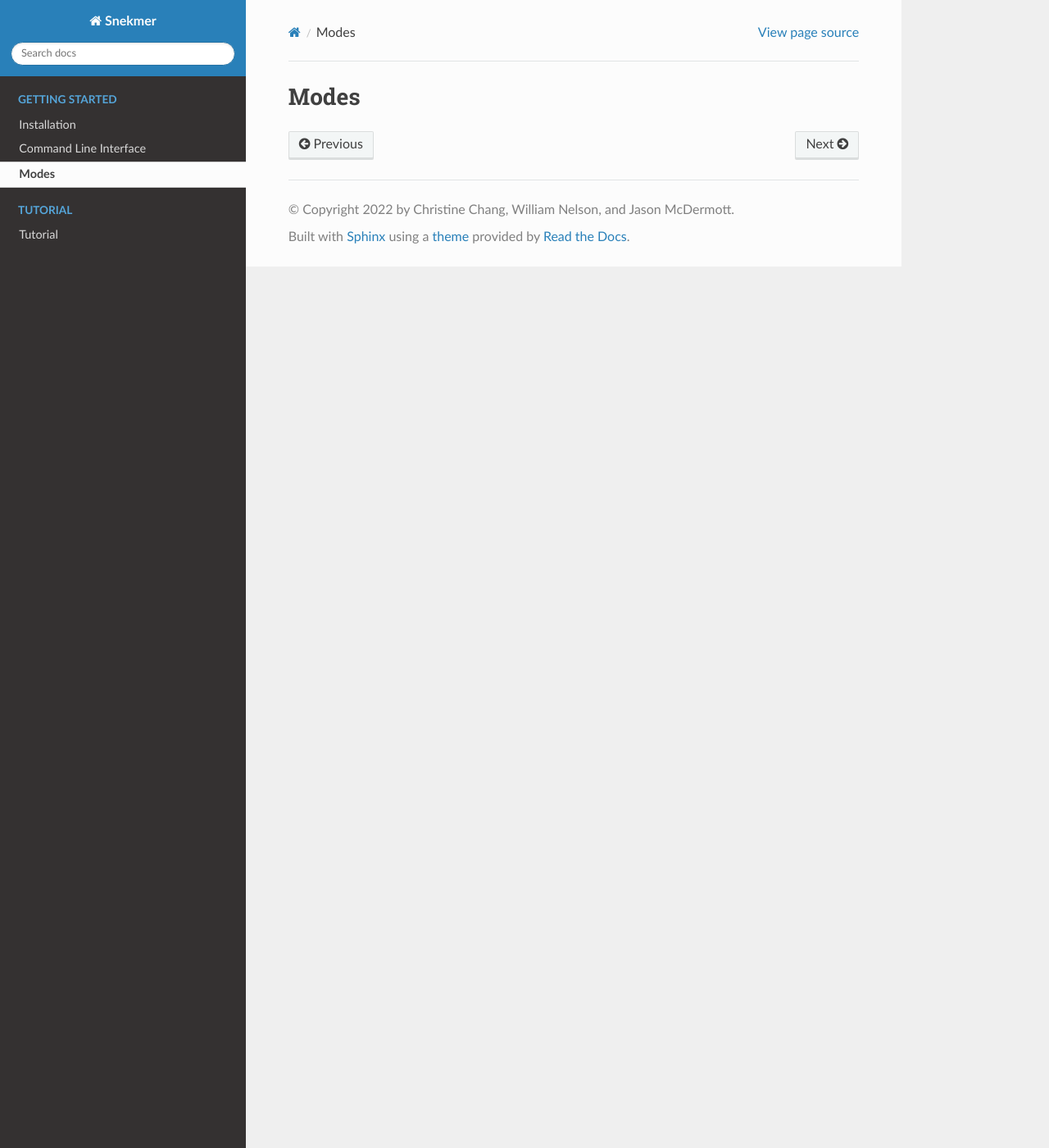
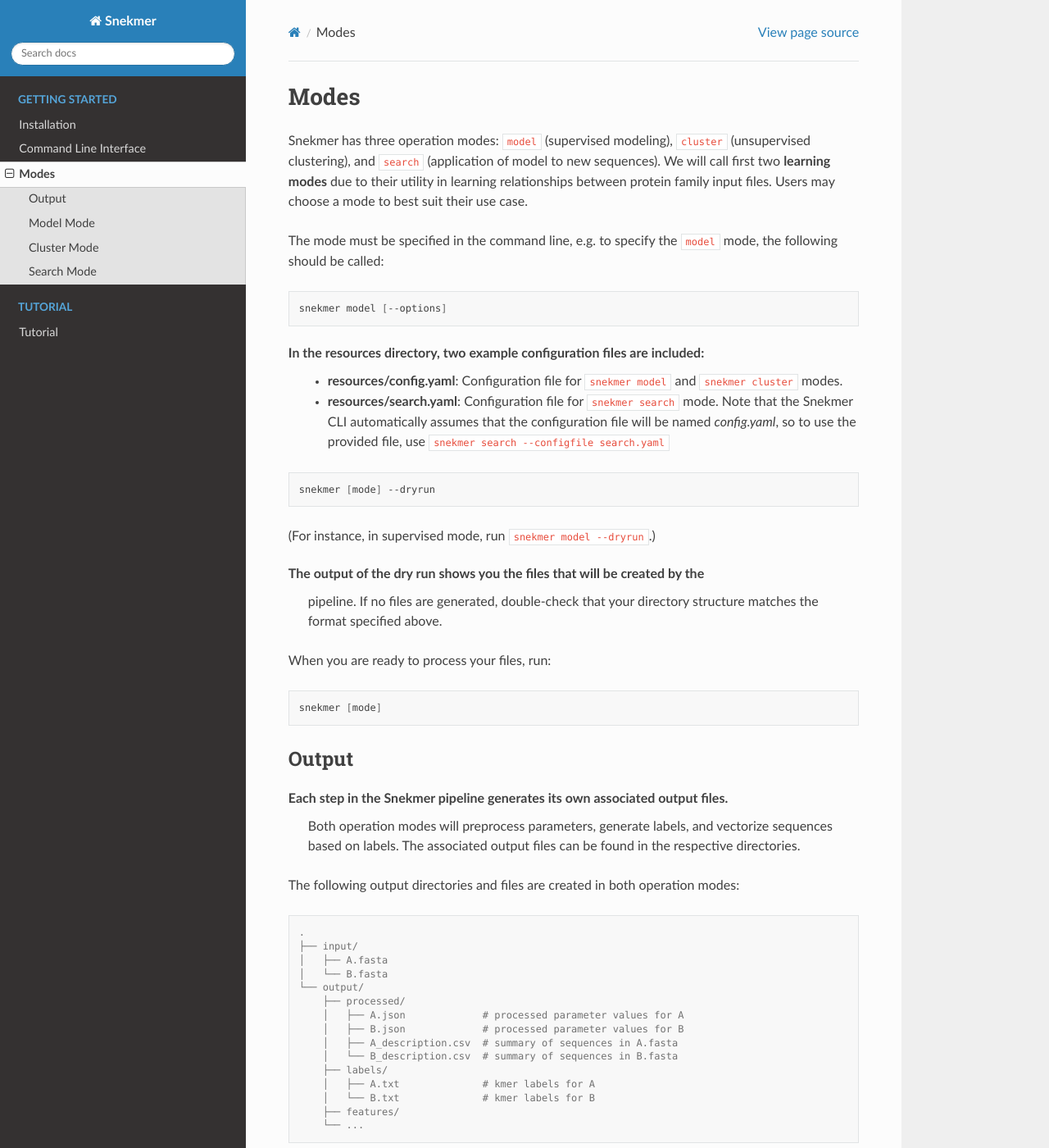
Before and after one commit to PNNL-CompBio/Snekmer, a Sphinx documentation site: the page built from docs/source/getting_started/modes.rst, in a window 1280 px wide and 1400 px high. Shown: the whole window at 82% size. Built offline with Sphinx 7.4.7 and the Read the Docs theme 2.0.0, drawn with Linux system fonts in a browser that asks for light colours; some of the changed text lies outside the part shown.

```diff
--- a/docs/source/getting_started/modes.rst
+++ b/docs/source/getting_started/modes.rst
@@ -1,2 +1,170 @@
 Modes
 =====
+
+Snekmer has three operation modes: ``model`` (supervised modeling),
+``cluster`` (unsupervised clustering), and ``search`` (application
+of model to new sequences). We will call first two **learning modes**
+due to their utility in learning relationships between protein family
+input files. Users may choose a mode to best suit their use case.
+
+The mode must be specified in the command line, e.g. to specify the
+``model`` mode, the following should be called:
+
+.. code-block:: bash
+
+    snekmer model [--options]
+
+
+In the **resources** directory, two example configuration files are included:
+  - **resources/config.yaml**: Configuration file for ``snekmer model`` and ``snekmer cluster`` modes.
+  - **resources/search.yaml**: Configuration file for ``snekmer search`` mode. Note that the Snekmer CLI automatically assumes that the configuration file will be named *config.yaml*, so to use the provided file, use ``snekmer search --configfile search.yaml``
+
+.. code-block:: bash
+
+    snekmer [mode] --dryrun
+
+(For instance, in supervised mode, run ``snekmer model --dryrun``.)
+
+The output of the dry run shows you the files that will be created by the
+ pipeline. If no files are generated, double-check   that your directory
+ structure matches the format specified above.
+
+When you are ready to process your files, run:
+
+.. code-block:: bash
+
+    snekmer [mode]
+
+Output
+------
+
+Each step in the Snekmer pipeline generates its own associated output files.
+ Both operation modes will preprocess parameters, generate labels, and
+ vectorize sequences based on labels. The associated output files can be
+ found in the respective directories.
+
+The following output directories and files are created in both operation modes:
+
+.. code-block:: console
+
+    .
+    ├── input/
+    │   ├── A.fasta
+    │   └── B.fasta
+    └── output/
+        ├── processed/
+        │   ├── A.json             # processed parameter values for A
+        │   ├── B.json             # processed parameter values for B
+        │   ├── A_description.csv  # summary of sequences in A.fasta
+        │   └── B_description.csv  # summary of sequences in B.fasta
+        ├── labels/
+        │   ├── A.txt              # kmer labels for A
+        │   └── B.txt              # kmer labels for B
+        ├── features/
+        └── ...
+
+Model Mode
+----------
+
+Executing ``snekmer model`` produces the following output files
+and directories in addition to the files described previously.
+
+.. code-block:: console
+
+    .
+    └── output/
+        ├── ...
+        ├── features/
+        │   ├── A/            # kmer vectors in A kmer space
+        │   │   ├── A.json.gz
+        │   │   └── B.json.gz
+        │   └── B/            # kmer vectors in B kmer space
+        │       ├── A.json.gz
+        │       └── B.json.gz
+        ├── score/
+        │   ├── A.pkl         # A sequences, scored
+        │   ├── B.pkl         # B sequences, scored
+        │   └── weights/
+        │       ├── A.csv.gz  # kmer score weights in A kmer space
+        │       └── B.csv.gz  # kmer score weights in B kmer space
+        └── model/
+            ├── A.pkl         # (A/not A) classification model
+            ├── B.pkl         # (B/not B) classification model
+            ├── results/      # cross-validation results table
+            │   ├── A.csv
+            │   └── B.csv
+            └── figures/      # cross-validation results figures
+                ├── A/
+                └── B/
+
+Cluster Mode
+------------
+
+Executing ``snekmer cluster`` produces the following output files
+and directories in addition to the files described previously.
+
+.. code-block:: console
+
+    .
+    └── output/
+        ├── ...
+        ├── features/
+        │   └── full/     # kmer vectors in full kmer space for (alphabet, k)
+        │       ├── A.json.gz
+        │       └── B.json.gz
+        └── cluster/
+            ├── A.pkl     # A cluster model
+            ├── B.pkl     # B cluster model
+            └── figures/  # cluster figures (t-SNE)
+                ├── A/
+                └── B/
+
+Search Mode
+-----------
+
+The ``snekmer search`` mode assumes that the user has pre-generated
+family models using the `snekmer model` workflow, and thus operates
+as an independent workflow. The location of the basis sets, scorers,
+and models must be specified in the configuration file (see:
+**resources/search.yaml**).
+
+For instance, say that the above output examples have already been
+produced. The user would then like to search a set of unknown
+sequences against the above families.
+
+In a separate directory, the user should place files in an input
+directory with the appropriate YAML file. The assumed input file
+structure is as follows:
+
+.. code-block:: console
+
+    .
+    ├── search.yaml
+    ├── input/
+    │   ├── unknown_1.fasta
+    │   ├── unknown_2.fasta
+    │   └── etc.
+    ├── output/
+    │   ├── ...
+    │   └── ...
+
+The user should then modify **search.yaml** to point toward the
+appropriate basis set, scorer, and model directories.
+
+Executing ``snekmer search --configfile search.yaml`` produces the
+following output files and directories in addition to the files
+described previously.
+
+.. code-block:: console
+
+    .
+    └── output/
+        ├── features/
+        │   ├── A/
+        │   │   ├── unknown_1.json.gz
+        │   │   └── unknown_2.json.gz
+        │   └── B/
+        │       ├── unknown_1.json.gz
+        │       └── unknown_2.json.gz
+        └── search/
+            ├── A.csv  # A probabilities and predictions for unknown sequences
--- a/docs/source/tutorial/index.rst
+++ b/docs/source/tutorial/index.rst
@@ -1,2 +1,4 @@
 Tutorial
 ========
+
+Coming soon!
```
Also changed, not shown: README.md (+4 -269 lines), 8 other files.
